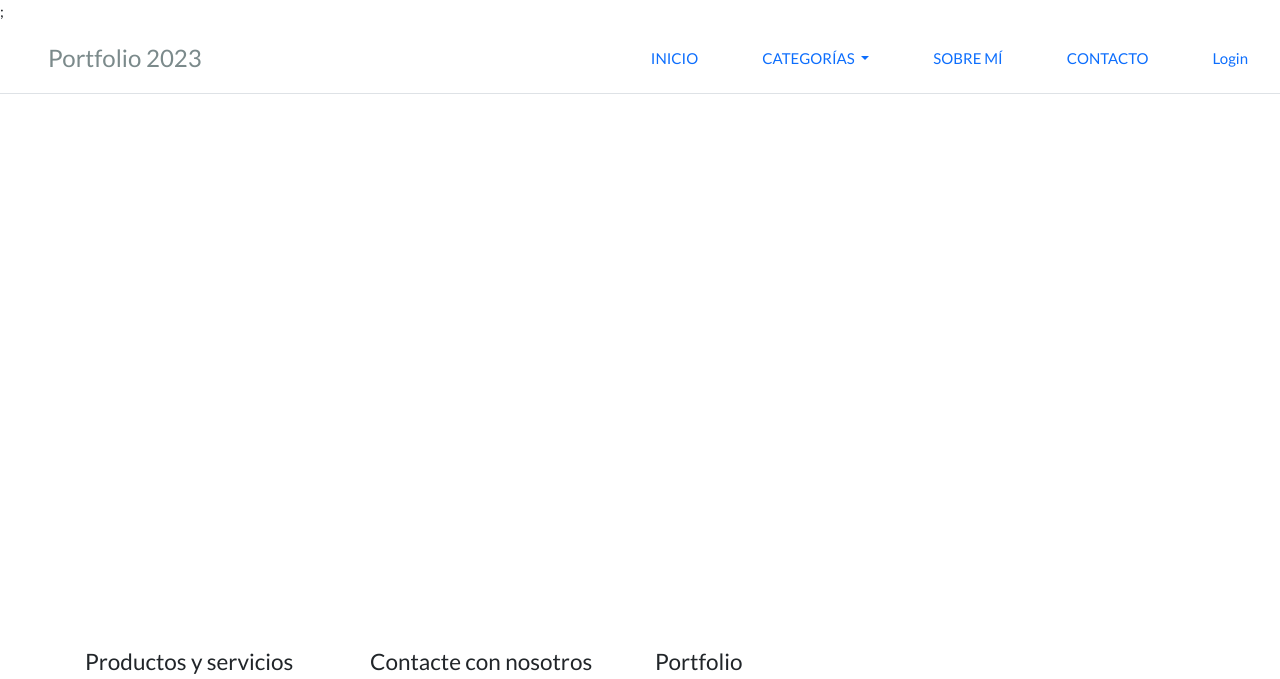
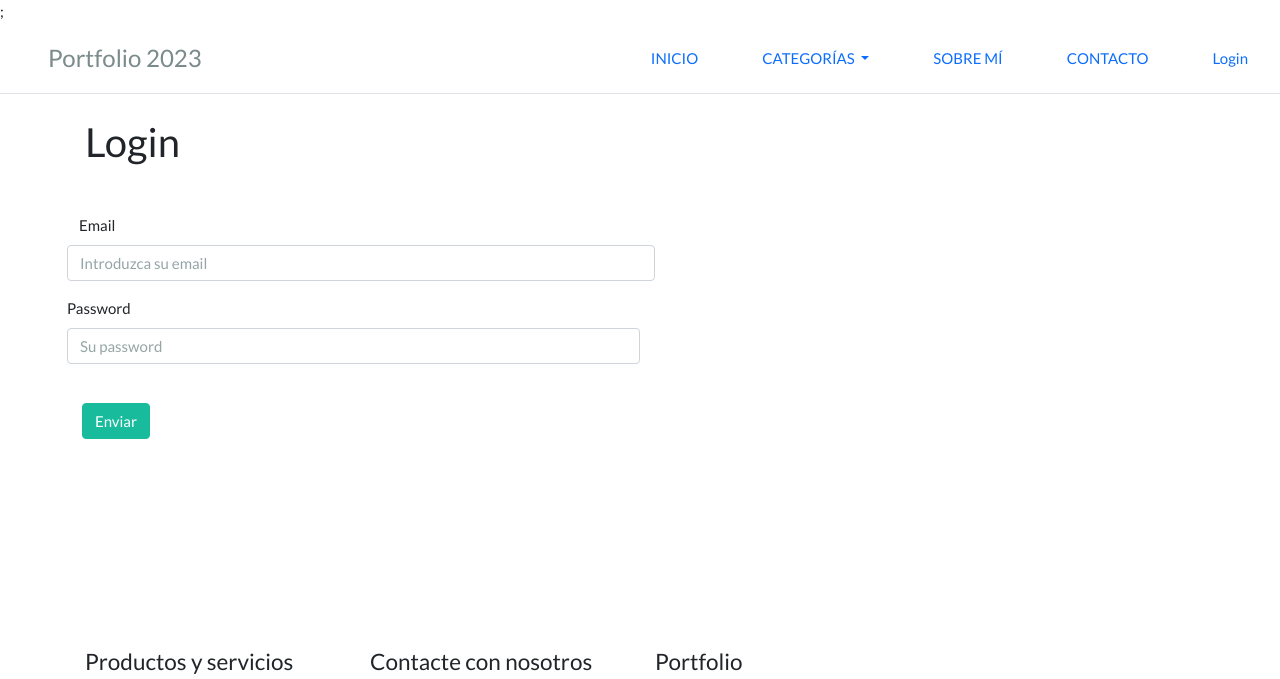
Before and after one commit to AlbertBeto/ProyectoProyecto, a PHP site: page /login.php in a window 1280 px wide. Shown: the top 679 px of the page. Run offline with PHP 8.4, Linux system fonts and the light colour scheme; data that the repository does not hold is empty; some libraries are stand-ins or nearby versions.

Commit message:
Primera estructura de login.php. Da error en la expresion regular

```diff
--- a/src/login.php
+++ b/src/login.php
@@ -1,5 +1,63 @@
 <?php include("templates/header.php"); ?>
 
+<?php
+$email = $password = '';
+$emailErr = $passwordErr = '';
+
+if ($_SERVER["REQUEST_METHOD"] == "POST") {
+
+    if (empty($_POST["email"])) {
+        $emailErr = "Por favor, introduzca su e-mail.";
+    } else {
+            $email = test_input($_POST["email"]);
+            if (!preg_match("/^(([^<>()\[\]\.,;:\s@\”]+(\.[^<>()\[\]\.,;:\s@\”]+)*)|(\”.+\”))@(([^<>()[\]\.,;:\s@\”]+\.)+[^<>()
+            [\]\.,;:\s@\”]{2,})$/",$email)) {
+            $emailErr = "Introduzca un e-mail válido.";
+        }
+    }
 
 
+    if (empty($_POST["password"])) {
+        $passwordErr = "Por favor, introduzca password.";
+    }else {
+        $password = test_input($_POST["password"]);
+        //Expresion regular para password minimo 8 caracteres y al menos un número y una letra.
+        if (!preg_match("^(?=.*[A-Za-z])(?=.*\d)[A-Za-z\d]{8,}$",$password)) {
+            $passwordErr = "Error. Minimo 8 caracteres con al menos una letra y un número.";
+        }
+        }
+
+
+}
+
+?>
+
+
+<div class="container">
+    <h2 class="mb-5">Login</h2>
+    <div class="row">
+        <form action="<?php echo htmlspecialchars($_SERVER["PHP_SELF"]);?>" method="POST" enctype="multipart/form-data">
+            <div class="mb-3 col-sm-6 p-0">
+                <div class="row">
+                    <label for="emailID" class="form-label">Email</label>
+                    <input type="text" name="email" value="<?php echo $name;?>" class="form-control" id="emailID"
+                    placeholder="Introduzca su email" >
+                    <span class="text-danger"> <?php echo $emailErr ?> </span>
+                </div>
+            </div>
+            <div class="row">
+                <div class="mb-3 col-sm-6 p-0">
+                    <label for="passwordID" class="form-label">Password</label>
+                    <input type="password" name="password" value="<?php echo $password;?>" class="form-control"
+                    id="passwordID" placeholder="Su password">
+                    <span class="text-danger"> <?php echo $passwordErr ?> </span>
+                </div>
+            </div>
+        <br>
+        <button type="submit" class="btn btn-success">Enviar</button>
+        </form>
+
+    </div>
+
+</div>
 <?php include("templates/footer.php"); ?>
```
